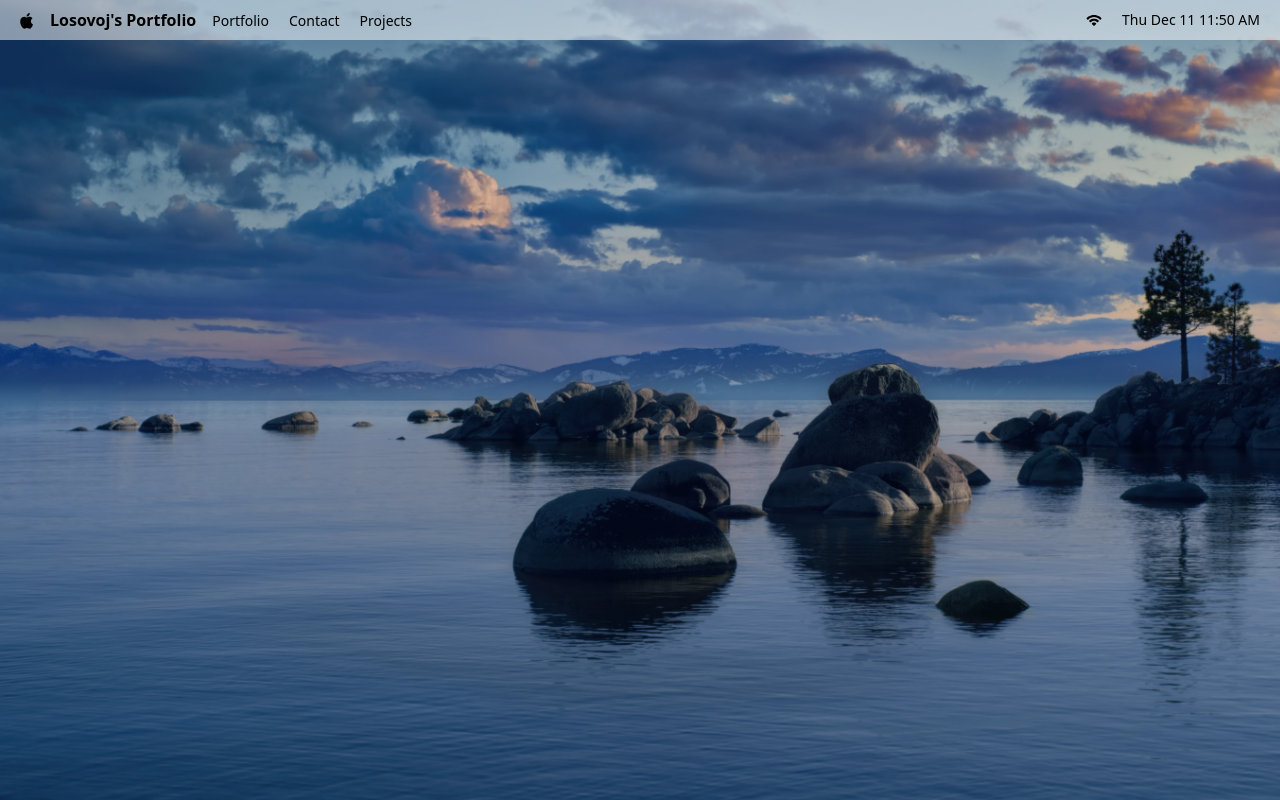
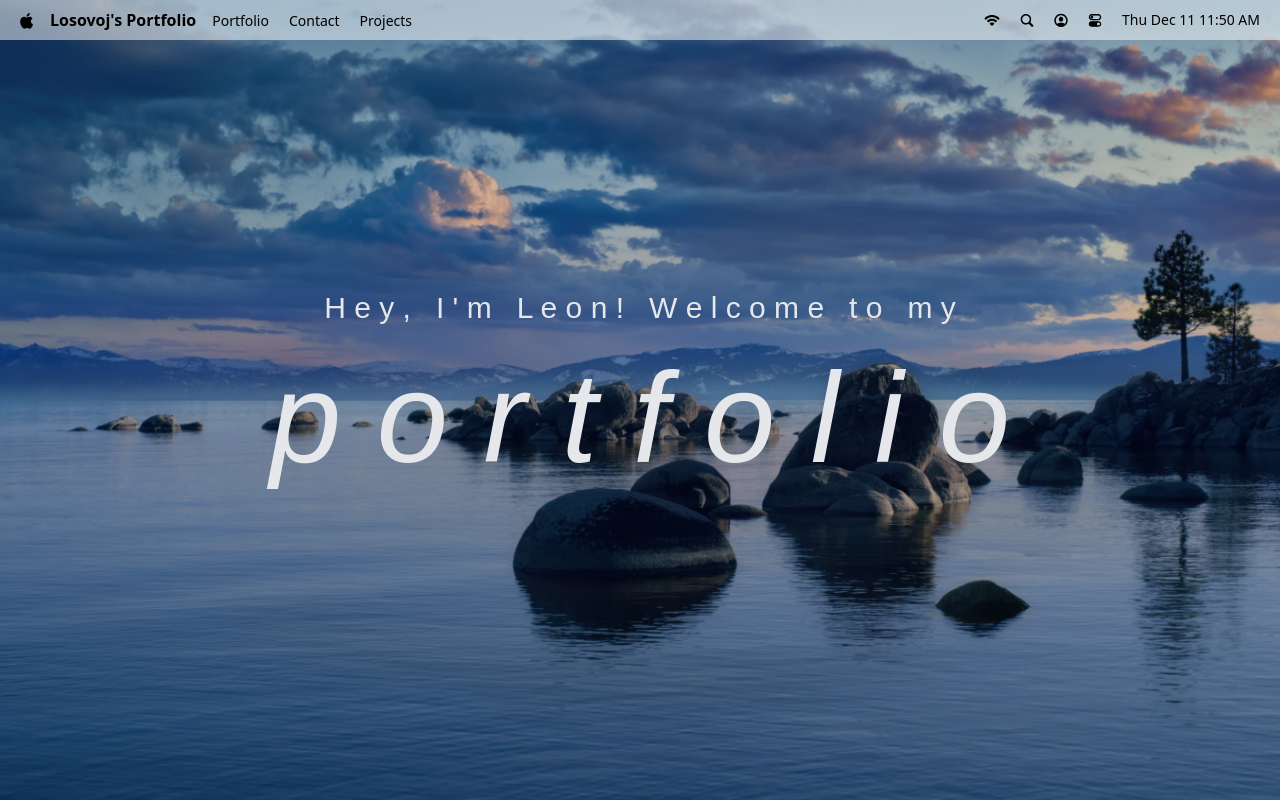
Before and after one commit to Lone-DO/project-mac, a Vue app: page / in a window 1280 px wide. Built offline with nearby package versions, Linux system fonts and the light colour scheme.

Commit message:
feat: Welcome/Hero init
Signed-off-by: lone-DO <citizin@outlook.com>

```diff
--- a/src/app.vue
+++ b/src/app.vue
@@ -1,10 +1,13 @@
 <script setup lang="ts">
-import AppHeader from '@/components/app/header.vue';
+import { AppHeader, AppWelcome } from '@/components';
 </script>
 
 <template>
 	<section>
-    <AppHeader/>
+		<AppHeader />
+		<main>
+			<AppWelcome />
+		</main>
 	</section>
 </template>
 
--- a/src/components/app/header.vue
+++ b/src/components/app/header.vue
@@ -1,7 +1,7 @@
 <script setup lang="ts">
 import dayjs from 'dayjs';
 
-import {controlLinks, navLinks} from '@/constants';
+import { controlLinks, navLinks } from '@/constants';
 </script>
 
 <template>
--- /dev/null
+++ b/src/components/app/welcome.vue
@@ -0,0 +1,27 @@
+<script lang='ts' setup>
+function unpackText(text: string, className: string, baseWeight: number = 400) {
+	const res = [...text].map((char, index) => `
+    <span key='${index}' class='${className}' style='font-variation-settings: "whgt" ${baseWeight}'>
+      ${char === ' ' ? '\u00A0' : char}
+    </span>`);
+	return res.join('\n');
+}
+
+// const titleRef = ref(null);
+// const subTitleRef = ref(null);
+</script>
+
+<template>
+	<section id="welcome" class="w-full">
+		<p
+			v-html="unpackText('Hey, I\'m Leon! Welcome to my', 'text-3xl font-georama', 100)"
+		/>
+		<h1
+			class="m-7"
+			v-html="unpackText('portfolio', 'text-9xl italic font-georama')"
+		/>
+		<p class="small-screen">
+			This Portfolio is designed for desktop/tablet screens only.
+		</p>
+	</section>
+</template>
--- /dev/null
+++ b/src/components/index.ts
@@ -0,0 +1,4 @@
+import AppHeader from './app/header.vue';
+import AppWelcome from './app/welcome.vue';
+
+export { AppHeader, AppWelcome };
--- a/src/constants/index.ts
+++ b/src/constants/index.ts
@@ -1,9 +1,12 @@
 export const navLinks = [
-	{label: 'Portfolio', link: '/'},
-	{label: 'Contact', link: '/'},
-	{label: 'Projects', link: '/'},
+	{ label: 'Portfolio', link: '/' },
+	{ label: 'Contact', link: '/' },
+	{ label: 'Projects', link: '/' },
 ];
 
 export const controlLinks = [
-	{label: 'wifi', img: 'src/assets/images/icons/wifi.svg'},
+	{ label: 'wifi', img: 'src/assets/images/icons/wifi.svg' },
+	{ label: 'search', img: 'src/assets/images/icons/search.svg' },
+	{ label: 'user', img: 'src/assets/images/icons/user.svg' },
+	{ label: 'mode', img: 'src/assets/images/icons/mode.svg' },
 ];
```
Lines whose indentation alone changed are shown as unchanged.
